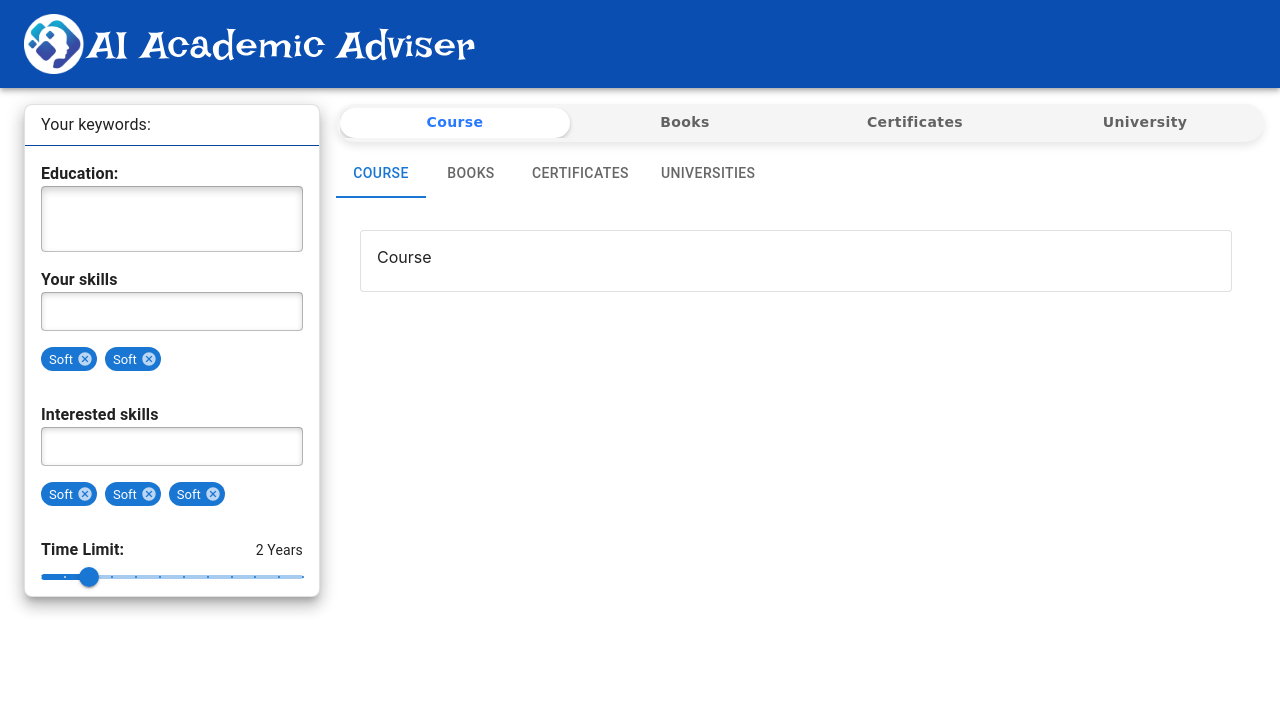
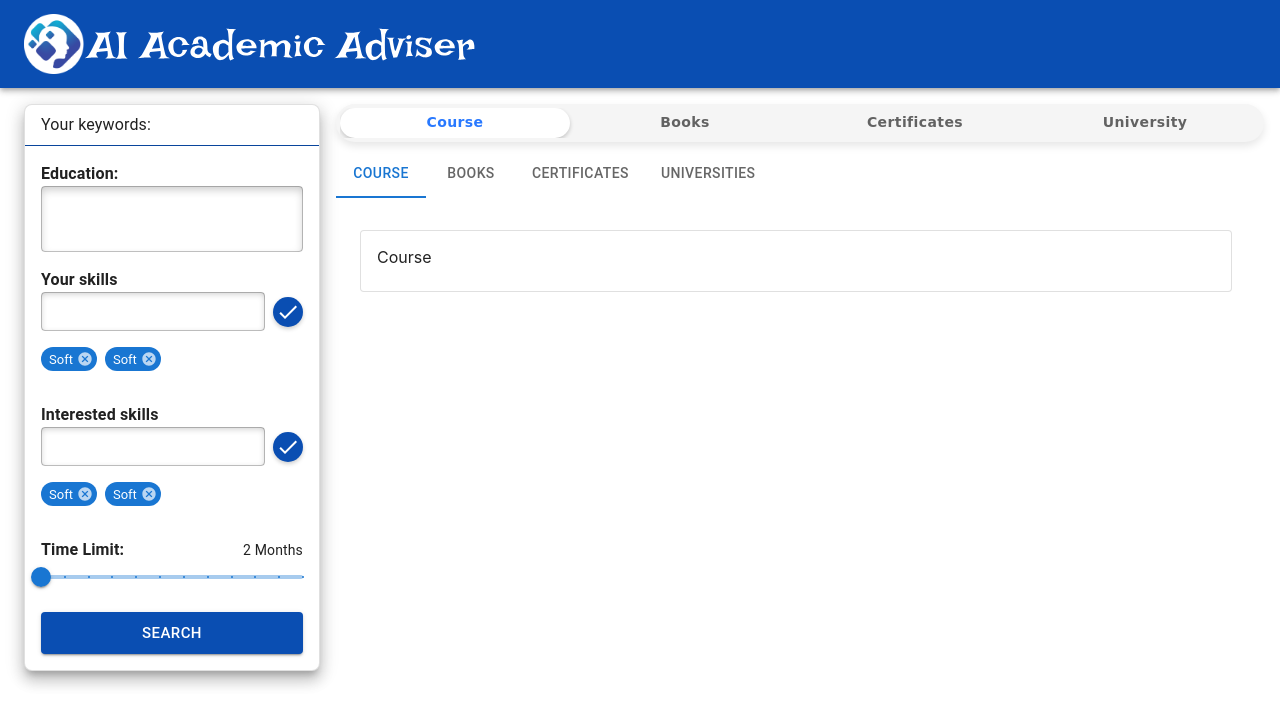
Before and after one commit to AkshayPatel8140/testiest, a React (Create React App) app: page /dashboard in a window 1280 px wide. Shown: the top 726 px of the page. Built offline with nearby package versions, Linux system fonts and the light colour scheme.

Commit message:
add button

```diff
--- /dev/null
+++ b/src/components/Colors.tsx
@@ -0,0 +1,3 @@
+export const Colors = {
+    defaultBlue: '#0A4EB2'
+};
--- a/src/pages/Dashboard.tsx
+++ b/src/pages/Dashboard.tsx
@@ -1,11 +1,13 @@
 import {
     Box,
+    Button,
     Card,
     CardContent,
     Chip,
     Container,
     Divider,
     Grid2 as Grid,
+    IconButton,
     Slider,
     Stack,
     styled,
@@ -14,7 +16,10 @@ import {
     TextField,
     Typography,
 } from "@mui/material";
-import React from "react";
+import React, { useState } from "react";
+import AddIcon from "@mui/icons-material/Add";
+import CheckIcon from '@mui/icons-material/Check';
+import { Colors } from "../components/Colors.tsx";
 
 interface TabPanelProps {
     children?: React.ReactNode;
@@ -37,6 +42,20 @@ function TabPanel(props: TabPanelProps) {
         </div>
     );
 }
+const CustomButton = styled(IconButton)({
+    backgroundColor: Colors.defaultBlue, // Blue color
+    color: "#fff",
+    boxShadow: "0px 2px 4px rgba(0, 0, 0, 0.2)",
+    borderRadius: "50%", // Circular button
+    width: "30px",
+    height: "30px",
+    marginLeft: "8px", // Space between input and button
+    transition: "all 0.3s ease",
+    "&:hover": {
+        backgroundColor: "#1565c0", // Slightly darker on hover
+        boxShadow: "0px 4px 8px rgba(0, 0, 0, 0.3)",
+    },
+});
 
 const CustomTabs = styled(Tabs)({
     backgroundColor: "#F5F5F5",
@@ -69,12 +88,45 @@ const CustomTab = styled(Tab)({
     },
 });
 
+
 export const DashboardContent = () => {
     const [tabValue, setTabValue] = React.useState(0);
+    const [timeLimit, setTimeLimit] = React.useState(2);
+    const [education, setEducation] = useState<string>("");
+    const [yourSkillText, setYourSkillText] = useState<string>("");
+    const [skillList, setSkillList] = useState<string[]>(['Soft', 'Soft']);
+    const [interestedSkillText, setInterestedSkillText] = useState<string>("");
+    const [interestedSkill, setInterestedSkillList] = useState<string[]>(['Soft', 'Soft']);
 
     const handleChange = (event: React.SyntheticEvent, newValue: number) => {
         setTabValue(newValue);
     };
+
+    const onChangeTimeLimit = (data: any) => {
+        setTimeLimit(data?.target?.value)
+    }
+
+    const handleAddSkill = () => {
+        if (yourSkillText.trim()) {
+            setSkillList([...skillList, yourSkillText.trim()]);
+            setYourSkillText(""); // Clear input after adding
+        }
+    };
+    const handleAddInterestedSkill = () => {
+        if (interestedSkillText.trim()) {
+            setInterestedSkillList([...interestedSkill, interestedSkillText.trim()]);
+            setInterestedSkillText(""); // Clear input after adding
+        }
+    };
+
+    const onSearch = () => {
+        let data = {
+            education: education,
+            userSkills: skillList,
+            interestedSkill: interestedSkill,
+            timeLimit: timeLimit
+        }
+    }
 
     return (
         <div>
@@ -102,6 +154,8 @@ export const DashboardContent = () => {
                                         fullWidth
                                         multiline
                                         rows={2}
+                                        value={education}
+                                        onChange={(e) => { setEducation(e?.target?.value) }}
                                         slotProps={{
                                             input: {
                                                 sx: {
@@ -122,10 +176,12 @@ export const DashboardContent = () => {
                                         Your skills
                                     </Typography>
                                 </Box>
-                                <Box>
+                                <Box sx={{ display: "flex", alignItems: "center", width: "100%" }}>
                                     <TextField
                                         id="outlined-basic"
                                         fullWidth
+                                        value={yourSkillText}
+                                        onChange={(e) => setYourSkillText(e.target.value)}
                                         slotProps={{
                                             input: {
                                                 sx: {
@@ -138,12 +194,16 @@ export const DashboardContent = () => {
                                             },
                                         }}
                                     />
+                                    <CustomButton onClick={handleAddSkill}>
+                                        <CheckIcon />
+                                    </CustomButton>
                                 </Box>
 
                                 <Box pt={2}>
                                     <Stack direction="row" spacing={1}>
-                                        <Chip color="primary" label="Soft" size="small" onDelete={() => { }} />
-                                        <Chip color="primary" label="Soft" size="small" onDelete={() => { }} />
+                                        {skillList.map((item, index) => {
+                                            return <Chip color="primary" label={item} size="small" onDelete={() => { }} />
+                                        })}
                                     </Stack>
                                 </Box>
                             </Box>
@@ -154,10 +214,12 @@ export const DashboardContent = () => {
                                         Interested skills
                                     </Typography>
                                 </Box>
-                                <Box>
+                                <Box sx={{ display: "flex", alignItems: "center", width: "100%" }}>
                                     <TextField
                                         id="outlined-basic"
                                         fullWidth
+                                        value={interestedSkillText}
+                                        onChange={(e) => setInterestedSkillText(e.target.value)}
                                         slotProps={{
                                             input: {
                                                 sx: {
@@ -170,13 +232,16 @@ export const DashboardContent = () => {
                                             },
                                         }}
                                     />
+                                    <CustomButton onClick={handleAddInterestedSkill}>
+                                        <CheckIcon />
+                                    </CustomButton>
                                 </Box>
                                 <Box pt={2}>
 
                                     <Stack direction="row" flexWrap={'wrap'} spacing={1} rowGap={1}>
-                                        <Chip color="primary" label="Soft" size="small" onDelete={() => { }} />
-                                        <Chip color="primary" label="Soft" size="small" onDelete={() => { }} />
-                                        <Chip color="primary" label="Soft" size="small" onDelete={() => { }} />
+                                        {interestedSkill.map((item, index) => {
+                                            return <Chip color="primary" label={item} size="small" onDelete={() => { }} />
+                                        })}
                                     </Stack>
                                 </Box>
                             </Box>
@@ -188,21 +253,34 @@ export const DashboardContent = () => {
                                     </Typography>
                                     <Box>
                                         <Typography variant="body2" component="div">
-                                            2 Years
+                                            {timeLimit} Months
                                         </Typography>
                                     </Box>
                                 </Box>
                                 <Box>
                                     <Slider
                                         aria-label="Temperature"
-                                        defaultValue={6}
+                                        defaultValue={2}
                                         valueLabelDisplay="auto"
                                         shiftStep={30}
                                         step={2}
                                         marks
                                         min={2}
                                         max={24}
+                                        onChange={onChangeTimeLimit}
                                     />
+                                </Box>
+                                <Box marginY={2}>
+                                    <Button
+                                        type="submit"
+                                        fullWidth
+                                        variant="contained"
+                                        size="large"
+                                        sx={{ backgroundColor: '#0A4EB2' }}
+                                        onClick={onSearch}
+                                    >
+                                        Search
+                                    </Button>
                                 </Box>
                             </Box>
                         </Card>
```
